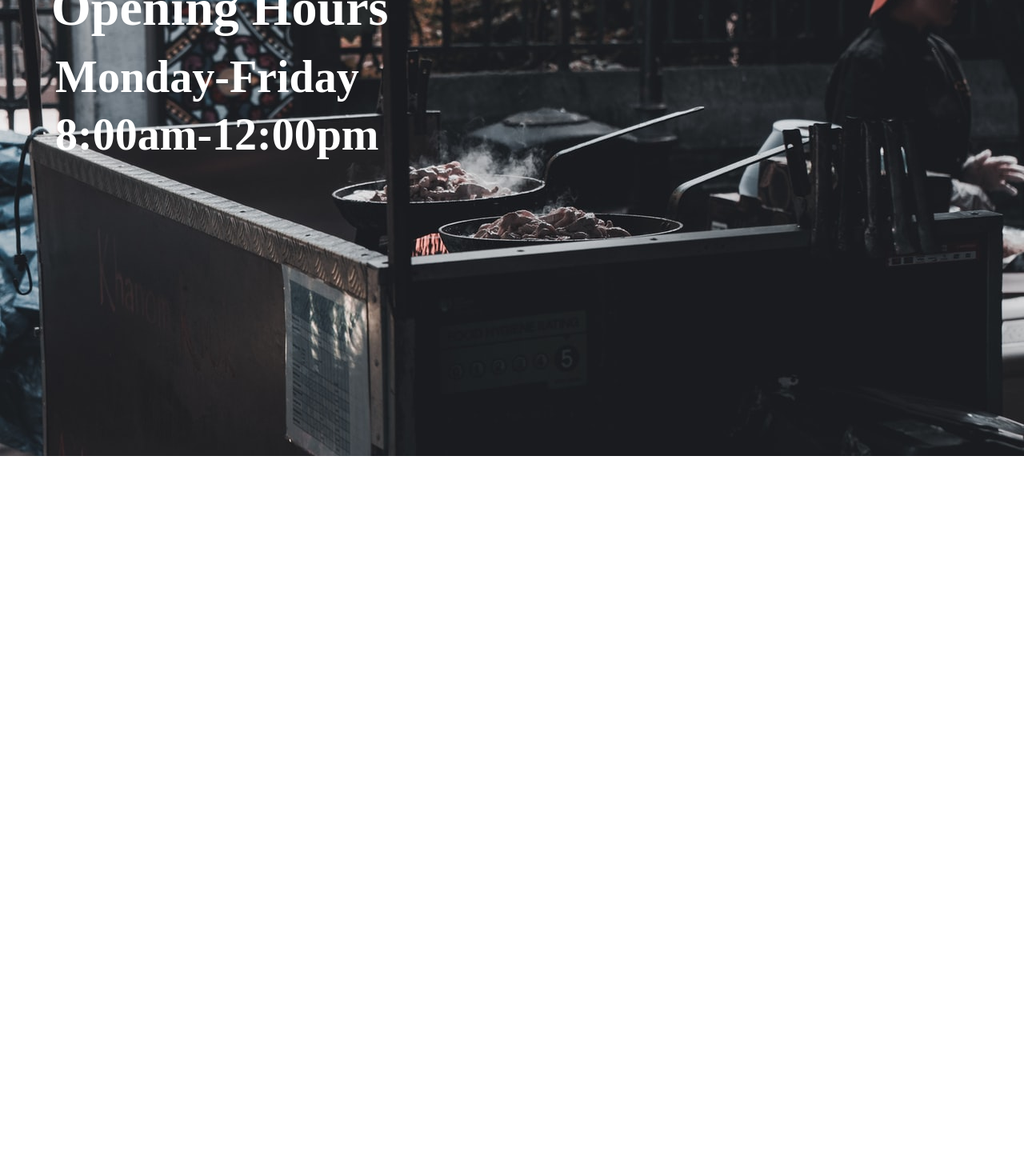
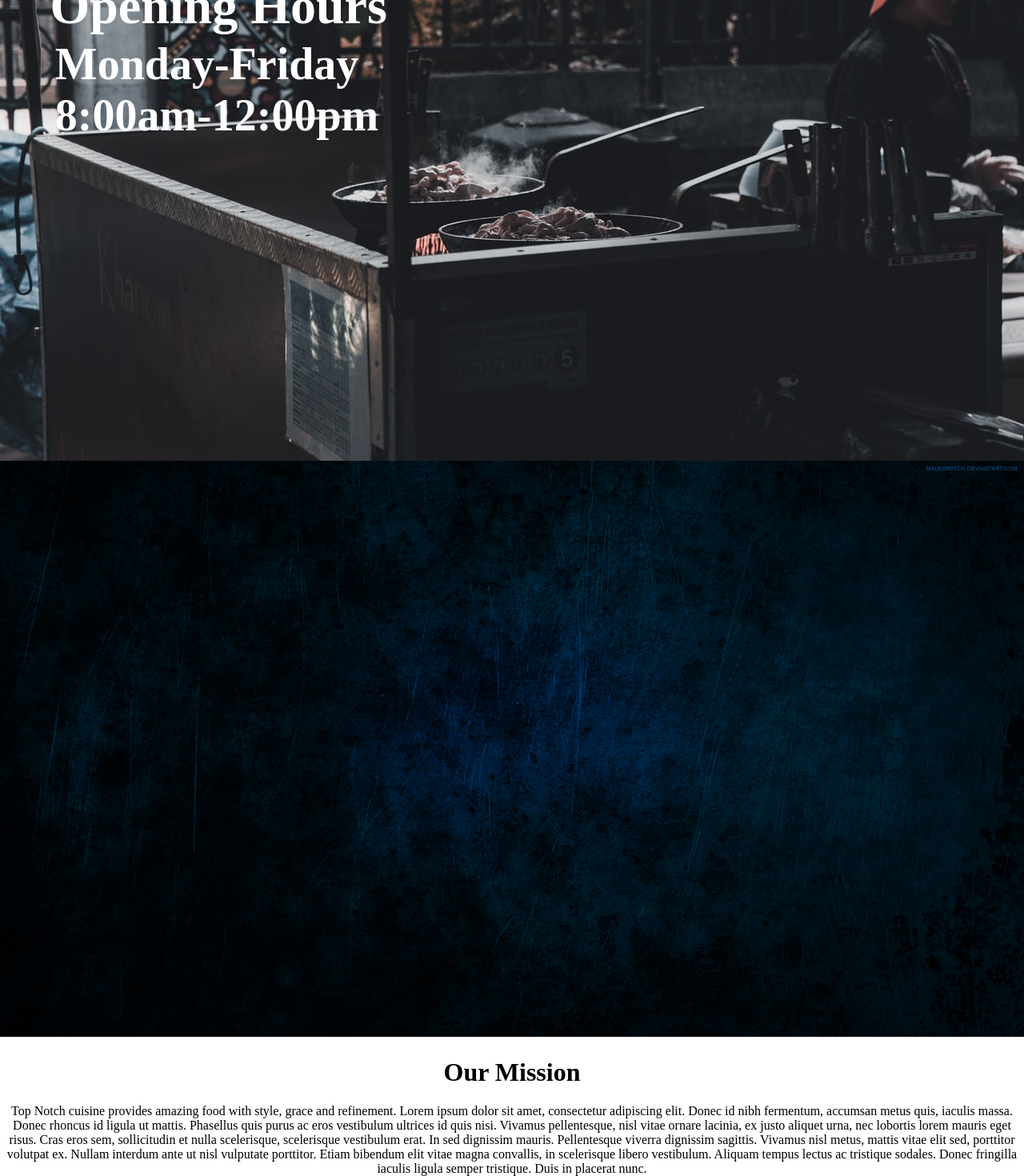
Before and after one commit to coderSathesBala/restaurant-mock-app, a React (Create React App) app: page / in a window 1280 px wide. Shown: the part 230-1700 px from the top of the page at 80% size. Before the commit the page ends 800 px from the top, so only its background shows below. Built offline with nearby package versions, Linux system fonts and the light colour scheme.

Commit message:
AddNewFiles

```diff
--- a/src/App.js
+++ b/src/App.js
@@ -1,5 +1,6 @@
 import React,{Component} from 'react';
 import Intro from './components/Intro.js'
+import OurMission from './components/OurMission.js'
 <link rel="preconnect" href="https://fonts.gstatic.com"
 href="https://fonts.googleapis.com/css2?family=Arvo:ital@1&display=swap" rel="stylesheet"></link>
 
@@ -8,6 +9,7 @@ class App extends Component {
     return (
       <div>
         <Intro />
+        <OurMission />
       </div>
     )
   }
--- a/src/CSS/Intro.css
+++ b/src/CSS/Intro.css
@@ -1,28 +1,22 @@
 .all {
-  position: absolute;
-  top: -5%;
-  left: 4%;
+  margin: 4rem 0 0 3.9rem;
   color: white;
-  /* font-family: source-code-pro, Menlo, Monaco, Consolas, 'Courier New', monospace;*/
   font-family: 'Arvo', serif;
   font-size: 7rem;
 }
 
 #second {
-  left: 5%;
-  top: 20%;
+  margin: 0.5rem 0 0 3.9rem;
   font-size: 4rem;
 }
 
 #third {
-  left: 5.4%;
-  top: 32%;
+  margin: 0.2rem 0 0 4.3rem;
   font-size: 3.5rem;
 }
 
 #fourth {
-  left: 5.4%;
-  top: 41%;
+  margin: 0 0 25rem 4.3rem;
   font-size: 3.5rem;
 }
 
--- /dev/null
+++ b/src/CSS/OurMission.css
@@ -0,0 +1,4 @@
+.OurMissionDescription {
+    margin: 0 auto 0 0;
+    text-align: center;
+}
--- a/src/components/Intro.js
+++ b/src/components/Intro.js
@@ -1,5 +1,3 @@
-import React,{Component} from 'react';
-import ReactDOM from 'react-dom';
 import '../CSS/Intro.css';
 
 function Intro() {
--- /dev/null
+++ b/src/components/OurMission.js
@@ -0,0 +1,26 @@
+import blueImageDiv from "../images/blueImageDiv.jpg"
+import "../CSS/OurMission.css"
+
+function OurMission() {
+    return (
+    <div className="OurMissionWhole">
+        <img src={blueImageDiv}/>
+        <div className="OurMissionDescription">
+             <h1>Our Mission</h1>
+             <p>Top Notch cuisine provides amazing food with style, grace and refinement.
+                Lorem ipsum dolor sit amet, consectetur adipiscing elit. Donec id nibh
+                fermentum, accumsan metus quis, iaculis massa. Donec rhoncus id ligula ut
+                mattis. Phasellus quis purus ac eros vestibulum ultrices id quis nisi. Vivamus
+                pellentesque, nisl vitae ornare lacinia, ex justo aliquet urna, nec lobortis
+                lorem mauris eget risus. Cras eros sem, sollicitudin et nulla scelerisque,
+                scelerisque vestibulum erat. In sed dignissim mauris. Pellentesque viverra
+                dignissim sagittis. Vivamus nisl metus, mattis vitae elit sed, porttitor
+                volutpat ex. Nullam interdum ante ut nisl vulputate porttitor. Etiam bibendum
+                elit vitae magna convallis, in scelerisque libero vestibulum. Aliquam tempus
+                lectus ac tristique sodales. Donec fringilla iaculis ligula semper tristique.
+                Duis in placerat nunc.</p>
+        </div>
+    </div>
+    )};
+
+  export default OurMission;
```
